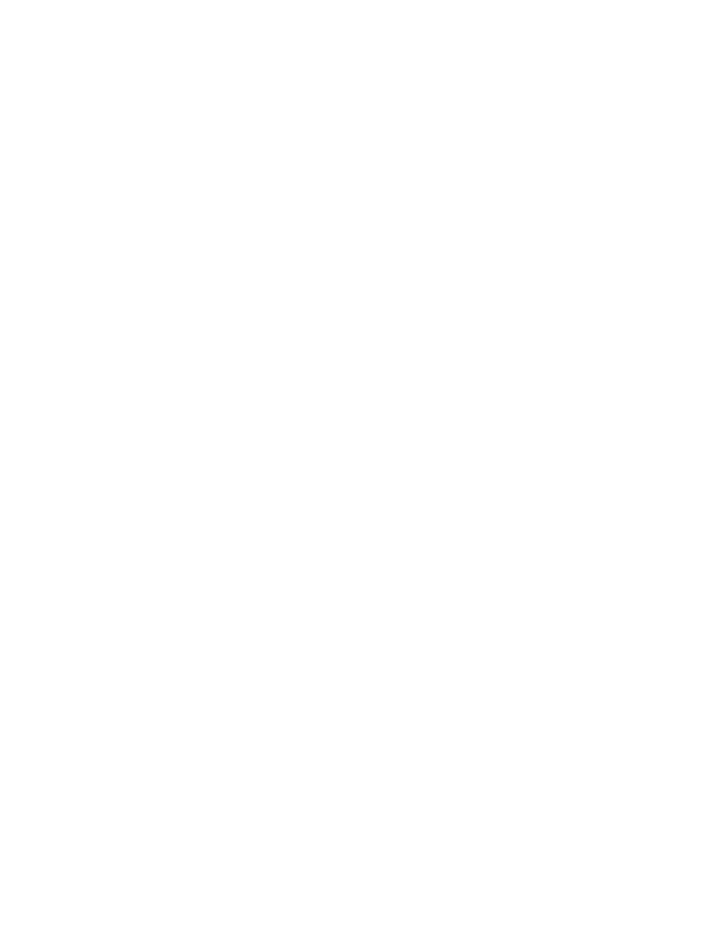
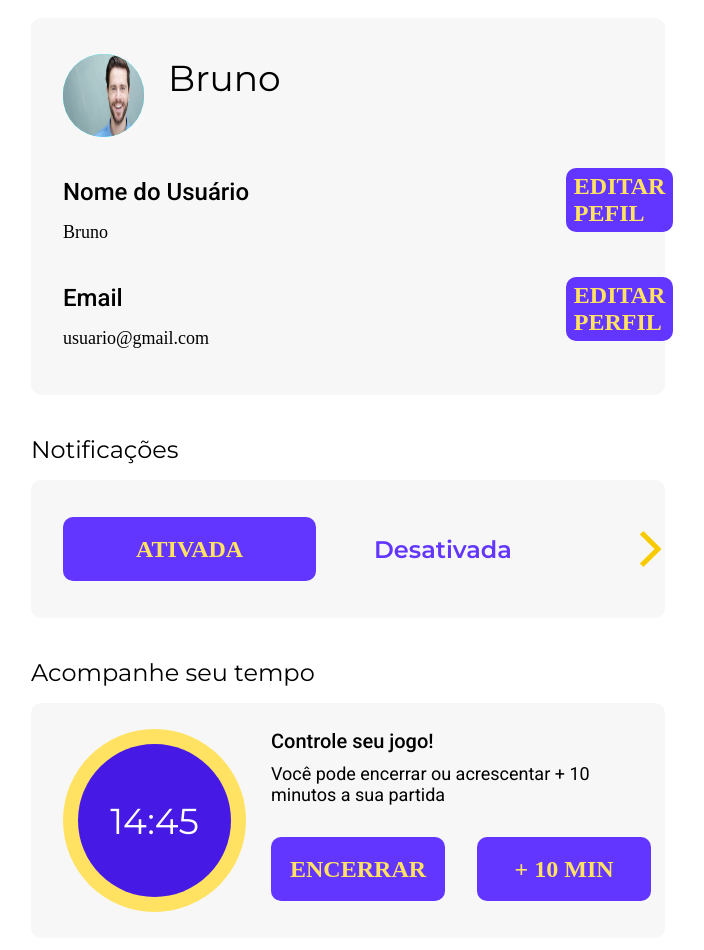
Before and after one commit to carvalhoLuiz/Squad11, a React (Create React App) app in the folder frontend/: page /perfil in a window 1280 px wide. Shown: the part 220-1170 px from the top of the page, without its empty margins (33-737 px from the left). Before the commit the page ends 800 px from the top, so only its background shows below. Built offline with nearby package versions, Linux system fonts and the light colour scheme.

Commit message:
Criado a pargina de Perfil, e adicionado Rota pra ela na Routes.

```diff
--- /dev/null
+++ b/frontend/src/pages/Perfil/Perfil.js
@@ -0,0 +1,321 @@
+import React from 'react';
+import styled from 'styled-components';
+import { Template } from '../../components/partials/template';
+import { Header } from '../../components/partials/header/header';
+import { ButtonStyle1 } from '../../components/partials/buttonStyle1/buttonStyle1';
+import Person from '../../assets/media/Person.jpg';
+
+export const ContentTotal = styled.div`
+    padding-bottom: 25px;
+    .Title {
+        font-weight: 400;
+        font-family: 'Montserrat';
+        font-size: 24px;
+        font-style: normal;
+        margin-bottom: 16px;
+        margin-top: 40px;
+    }
+`;
+export const ProfileArea = styled.div`
+    display: flex;
+    flex-direction: row;
+    background-color: #f7f7f7;
+    border-radius: 10px;
+    height: 377px;
+    width: 55%;
+`;
+export const InfoArea = styled.div`
+    display: flex;
+    flex-direction: column;
+`;
+export const NomeFotoArea = styled.div`
+    display: flex;
+    align-items: center;
+    margin-left: 32px;
+    h5 {
+        font-size: 36px;
+        font-family: 'Montserrat';
+        font-weight: 400;
+        font-style: normal;
+        margin-left: 24px;
+    }
+`;
+
+export const NomeInfoArea = styled.div`
+    margin-left: 32px;
+    .Field {
+        margin-top: 41.3px;
+        font-size: 24px;
+        font-family: 'Roboto';
+        font-weight: 500;
+        font-style: normal;
+    }
+
+    .Usuario {
+        font-size: 18px;
+        margin-top: 15.9px;
+    }
+`;
+
+export const MailInfoArea = styled.div`
+    margin-left: 32px;
+    .Field {
+        margin-top: 41.3px;
+        font-size: 24px;
+        font-family: 'Roboto';
+        font-weight: 500;
+        font-style: normal;
+    }
+
+    .Usuario {
+        font-size: 18px;
+        margin-top: 15.9px;
+    }
+`;
+
+export const ButtonArea = styled.div`
+    align-self: center;
+    margin-top: 95px;
+    display: flex;
+    flex-direction: column;
+    align-items: left;
+    width: 25%;
+    margin-left: 45%;
+
+    .Fbtn {
+        margin-bottom: 45px;
+    }
+`;
+
+export const ImgArea = styled.div`
+    margin-top: 36px;
+    width: 81px;
+    height: 83px;
+    border-radius: 360px;
+    background-color: #00ffff;
+
+    img {
+        width: 100%;
+        height: 100%;
+        border-radius: 360px;
+    }
+`;
+
+export const NotificationArea = styled.div`
+    display: flex;
+    align-items: center;
+    background-color: #f7f7f7;
+    border-radius: 10px;
+    height: 138px;
+    width: 55%;
+
+    .BtnArea {
+        width: 40%;
+        margin-left: 32px;
+    }
+
+    .btnDesativada {
+        width: 40%;
+        height: 64px;
+        border-radius: 10px;
+        display: flex;
+        align-items: center;
+        justify-content: center;
+    }
+
+    .btnDesativada :hover {
+        cursor: pointer;
+    }
+
+    .Desativada {
+        font-family: 'Montserrat';
+        font-size: 24px;
+        font-weight: 600;
+        color: #6236ff;
+    }
+
+    .IconArea {
+        display: flex;
+        flex-direction: column;
+        align-items: center;
+        justify-content: center;
+        height: 33px;
+        width: 19px;
+        margin-left: 12%;
+    }
+
+    .IconArea :hover {
+        cursor: pointer;
+    }
+
+    .UpperPart {
+        background-color: #f8ca00;
+        width: 25px;
+        height: 5px;
+        transform: rotate(45deg);
+        margin-right: 10px;
+    }
+
+    .LowerPart {
+        background-color: #f8ca00;
+        width: 25px;
+        height: 5px;
+        transform: rotate(-45deg);
+        margin-top: 10px;
+        margin-right: 10px;
+    }
+`;
+export const TimerArea = styled.div`
+    display: flex;
+    align-items: center;
+    background-color: #f7f7f7;
+    border-radius: 10px;
+    height: 235px;
+    width: 55%;
+`;
+
+export const CounterArea = styled.div`
+    height: 183px;
+    width: 183px;
+    border-radius: 360px;
+    margin-left: 32px;
+
+    .OuterCircle {
+        display: flex;
+        align-items: center;
+        justify-content: center;
+        width: inherit;
+        height: inherit;
+        background-color: #ffe261;
+        border-radius: 360px;
+    }
+
+    .InnerCircle {
+        display: flex;
+        align-items: center;
+        justify-content: center;
+        width: 153px;
+        height: 153px;
+        background-color: #4619e5;
+        border-radius: 360px;
+        align-self: center;
+
+        .minutos {
+            font-size: 36px;
+            color: #fff;
+            font-family: 'Montserrat';
+            font-weight: 500;
+            font-style: normal;
+        }
+    }
+`;
+export const TimeInfoArea = styled.div`
+    margin-left: 25px;
+    display: flex;
+    flex-direction: column;
+    height: 183px;
+    width: 60%;
+
+    .CtrlJogo {
+        font-family: 'Roboto';
+        font-weight: 500;
+        font-style: normal;
+        font-size: 20px;
+    }
+
+    .JogoDesc {
+        margin-top: 10px;
+        font-family: 'Roboto';
+        font-weight: 400;
+        font-style: normal;
+        font-size: 18px;
+        width: 363px;
+    }
+`;
+
+export const AreaBtns = styled.div`
+    margin-top: 32px;
+    display: flex;
+
+    .btUm {
+        width: 208px;
+        margin-right: 32px;
+    }
+
+    .btDois {
+        width: 208px;
+    }
+`;
+export const Perfil = () => {
+    return (
+        <Template>
+            <Header />
+            <ContentTotal>
+                <h6 className="Title">Perfil</h6>
+                <ProfileArea>
+                    <InfoArea>
+                        <NomeFotoArea>
+                            <ImgArea>
+                                <img src={Person} alt="" />
+                            </ImgArea>
+                            <h5>Bruno</h5>
+                        </NomeFotoArea>
+                        <NomeInfoArea>
+                            <p className="Field">Nome do Usuário</p>
+                            <p className="Usuario">Bruno</p>
+                        </NomeInfoArea>
+                        <MailInfoArea>
+                            <p className="Field">Email</p>
+                            <p className="Usuario">usuario@gmail.com</p>
+                        </MailInfoArea>
+                    </InfoArea>
+                    <ButtonArea>
+                        <div className="Fbtn">
+                            <ButtonStyle1 primary texto="Editar Pefil" />
+                        </div>
+                        <ButtonStyle1 primary texto="Editar Perfil" />
+                    </ButtonArea>
+                </ProfileArea>
+                <h6 className="Title">Notificações</h6>
+                <NotificationArea>
+                    <div className="BtnArea">
+                        <ButtonStyle1 primary texto="Ativada" />
+                    </div>
+                    <div className="btnDesativada">
+                        <h6 className="Desativada">Desativada</h6>
+                    </div>
+                    <div className="IconArea">
+                        <div className="UpperPart" />
+                        <div className="LowerPart" />
+                    </div>
+                </NotificationArea>
+                <h6 className="Title">Acompanhe seu tempo</h6>
+                <TimerArea>
+                    <br />
+                    <CounterArea>
+                        <div className="OuterCircle">
+                            <div className="InnerCircle">
+                                <h5 className="minutos">14:45</h5>
+                            </div>
+                        </div>
+                    </CounterArea>
+                    <TimeInfoArea>
+                        <p className="CtrlJogo">Controle seu jogo!</p>
+                        <p className="JogoDesc">
+                            Você pode encerrar ou acrescentar + 10 minutos a sua
+                            partida
+                        </p>
+                        <AreaBtns>
+                            <div className="btUm">
+                                <ButtonStyle1 primary texto="Encerrar" />
+                            </div>
+                            <div className="btDois">
+                                <ButtonStyle1 primary texto="+ 10 Min" />
+                            </div>
+                        </AreaBtns>
+                    </TimeInfoArea>
+                </TimerArea>
+            </ContentTotal>
+        </Template>
+    );
+};
--- a/frontend/src/routes.js
+++ b/frontend/src/routes.js
@@ -6,6 +6,7 @@ import { IndexView } from './pages/Index/IndexView';
 import Register from './pages/Register/Register';
 import { HomeView } from './pages/Home/HomeView';
 import { Jogos } from './pages/Jogos/Jogos';
+import { Perfil } from './pages/Perfil/Perfil';
 
 export default function Routes() {
     return (
@@ -16,6 +17,7 @@ export default function Routes() {
                 <Route path="/cadastro" component={Register} />
                 <Route path="/home" component={HomeView} />
                 <Route path="/jogos" component={Jogos} />
+                <Route path="/perfil" component={Perfil} />
             </Switch>
         </BrowserRouter>
     );
```
